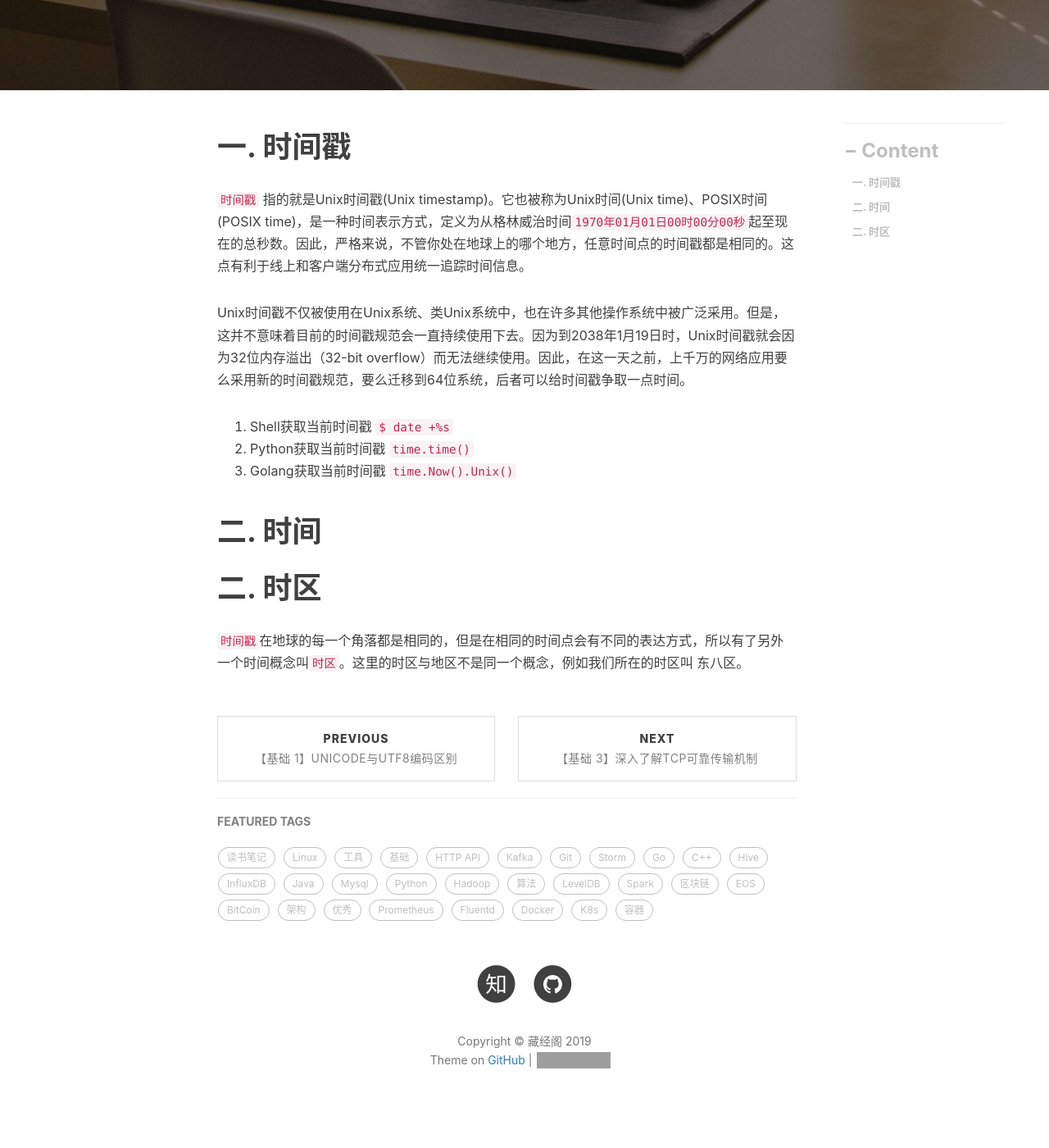
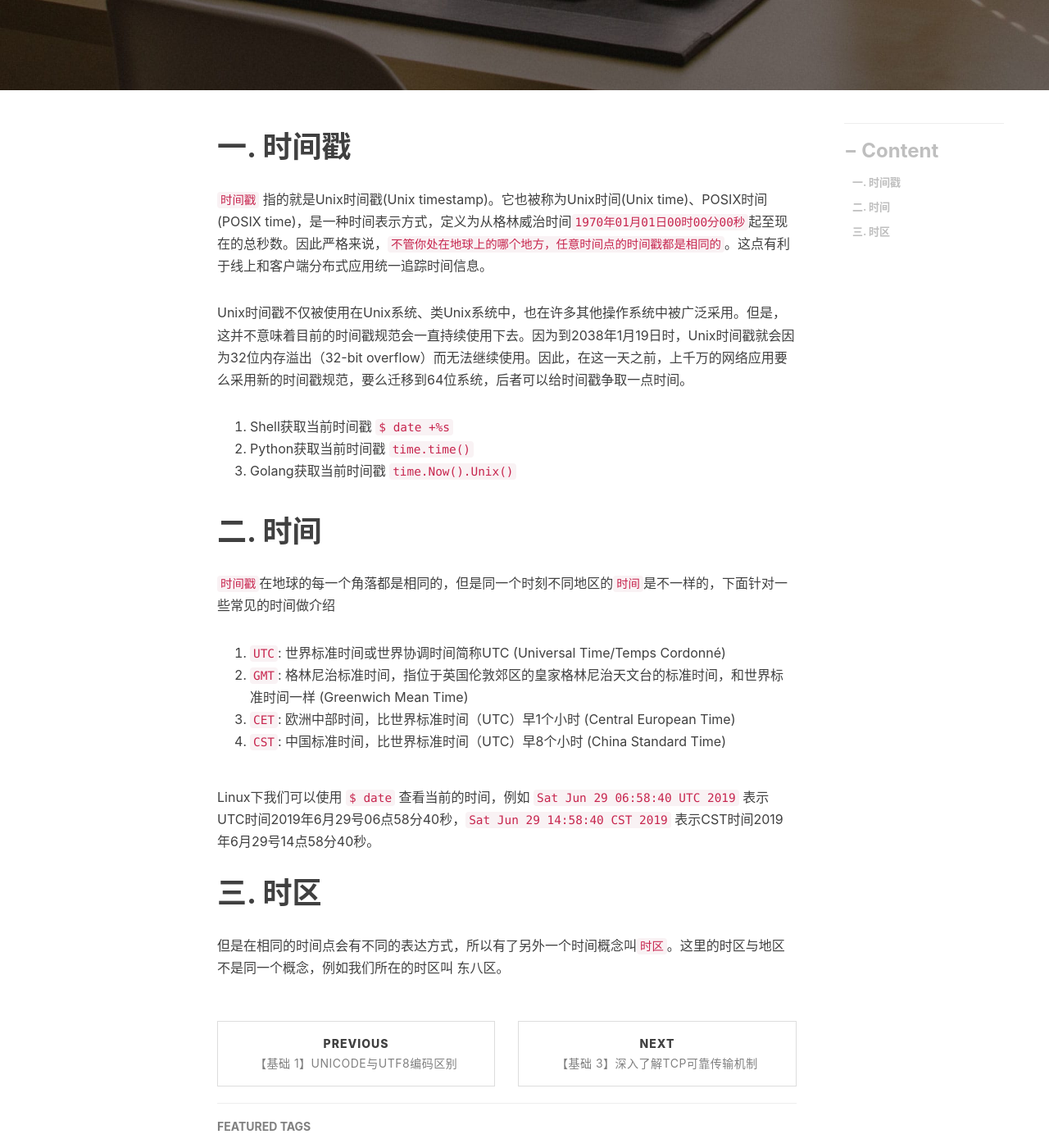
Before and after one commit to engru/chenguolin.github.io, a Jekyll site: the page built from _posts/2017-07-02-【基础-2】时间戳、时间、时区区别.md, in a window 1280 px wide and 1400 px high, scrolled down 407 px. Shown: the whole window at 82% size. Built offline with Jekyll 4.4.1, drawn with Linux system fonts in a browser that asks for light colours; nearby versions of some CDN libraries; comment, search, counter and statistics services are not loaded; grey boxes are pictures that could not be loaded.

Commit message:
Update 2017-07-02-【基础-2】时间戳、时间、时区区别.md

```diff
--- a/_posts/2017-07-02-【基础-2】时间戳、时间、时区区别.md
+++ b/_posts/2017-07-02-【基础-2】时间戳、时间、时区区别.md
@@ -7,19 +7,23 @@ tags:         #标签
 ---
 
 # 一. 时间戳
-`时间戳` 指的就是Unix时间戳(Unix timestamp)。它也被称为Unix时间(Unix time)、POSIX时间(POSIX time)，是一种时间表示方式，定义为从格林威治时间`1970年01月01日00时00分00秒`起至现在的总秒数。因此，严格来说，不管你处在地球上的哪个地方，任意时间点的时间戳都是相同的。这点有利于线上和客户端分布式应用统一追踪时间信息。
+`时间戳` 指的就是Unix时间戳(Unix timestamp)。它也被称为Unix时间(Unix time)、POSIX时间(POSIX time)，是一种时间表示方式，定义为从格林威治时间`1970年01月01日00时00分00秒`起至现在的总秒数。因此严格来说，`不管你处在地球上的哪个地方，任意时间点的时间戳都是相同的`。这点有利于线上和客户端分布式应用统一追踪时间信息。
 
 Unix时间戳不仅被使用在Unix系统、类Unix系统中，也在许多其他操作系统中被广泛采用。但是，这并不意味着目前的时间戳规范会一直持续使用下去。因为到2038年1月19日时，Unix时间戳就会因为32位内存溢出（32-bit overflow）而无法继续使用。因此，在这一天之前，上千万的网络应用要么采用新的时间戳规范，要么迁移到64位系统，后者可以给时间戳争取一点时间。
 
-1. Shell获取当前时间戳
-   `$ date +%s`
-2. Python获取当前时间戳
-   `time.time()`
-3. Golang获取当前时间戳
-   `time.Now().Unix()`
+1. Shell获取当前时间戳 `$ date +%s`
+2. Python获取当前时间戳 `time.time()`
+3. Golang获取当前时间戳 `time.Now().Unix()`
 
 # 二. 时间
+`时间戳`在地球的每一个角落都是相同的，但是同一个时刻不同地区的`时间`是不一样的，下面针对一些常见的时间做介绍
 
+1. `UTC`: 世界标准时间或世界协调时间简称UTC (Universal Time/Temps Cordonné)
+2. `GMT`: 格林尼治标准时间，指位于英国伦敦郊区的皇家格林尼治天文台的标准时间，和世界标准时间一样 (Greenwich Mean Time)
+3. `CET`: 欧洲中部时间，比世界标准时间（UTC）早1个小时 (Central European Time)
+4. `CST`: 中国标准时间，比世界标准时间（UTC）早8个小时 (China Standard Time)
 
-# 二. 时区
-`时间戳`在地球的每一个角落都是相同的，但是在相同的时间点会有不同的表达方式，所以有了另外一个时间概念叫`时区`。这里的时区与地区不是同一个概念，例如我们所在的时区叫 东八区。
+Linux下我们可以使用 `$ date` 查看当前的时间，例如 `Sat Jun 29 06:58:40 UTC 2019` 表示UTC时间2019年6月29号06点58分40秒，`Sat Jun 29 14:58:40 CST 2019` 表示CST时间2019年6月29号14点58分40秒。
+
+# 三. 时区
+但是在相同的时间点会有不同的表达方式，所以有了另外一个时间概念叫`时区`。这里的时区与地区不是同一个概念，例如我们所在的时区叫 东八区。
```
